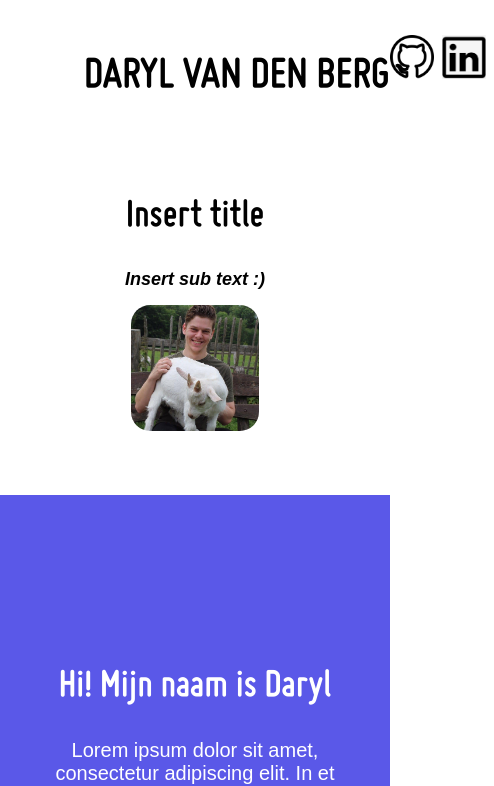
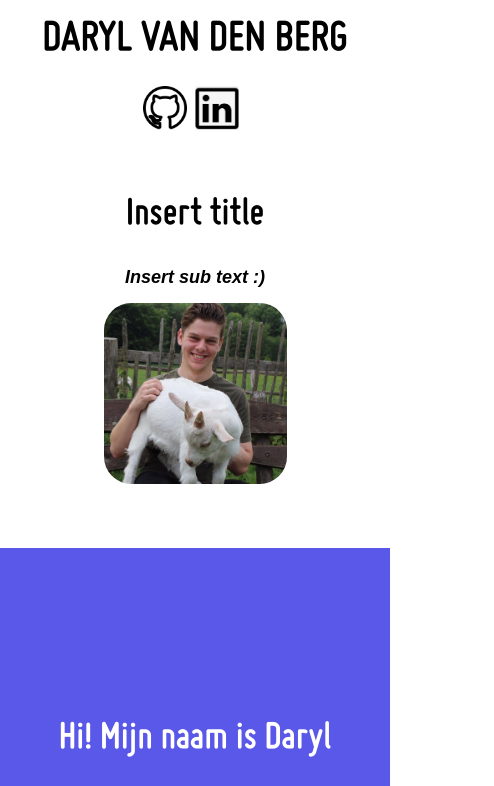
Before and after one commit to DarylvdBerg/Portfolio, an Angular app: page / in a window 390 px wide. Shown: the top 786 px of the page, 494 px wide, since content can reach past the window. Built offline with nearby package versions, Linux system fonts and the light colour scheme; no server answers.

Commit message:
improved responsiveness for header.

```diff
--- a/src/app/main/header/header.component.scss
+++ b/src/app/main/header/header.component.scss
@@ -39,4 +39,25 @@ nav {
     margin-top: 25px;
     display: inline-block;
   }
+
+  @media screen and (max-width: 1120px){
+    .navbar-container {
+      width: 100%;
+    }
+
+    .navbar-items {
+      flex-direction: column;
+    }
+
+    .navbar-items-right, .navbar-items-left {
+      margin: 0 auto;
+    }
+  }
+
+  @media screen and (max-width: 600px){
+    h1  {
+      margin: 0 !important;
+    }
+  }
+
 }
--- a/src/app/main/main.component.scss
+++ b/src/app/main/main.component.scss
@@ -108,6 +108,12 @@
   }
 }
 
+@media screen and (max-width: 600px){
+  #avatar {
+    width: 50%;
+  }
+}
+
 @media screen and (max-width: 425px){
   .container {
     max-width: 100%;
--- a/src/index.html
+++ b/src/index.html
@@ -5,7 +5,6 @@
   <title>Daryl van den Berg</title>
   <base href="/">
   <meta name="viewport" content="width=device-width, initial-scale=1">
-  <link rel="icon" type="image/x-icon" href="favicon.ico">
 </head>
 <body>
   <app-root></app-root>
```
